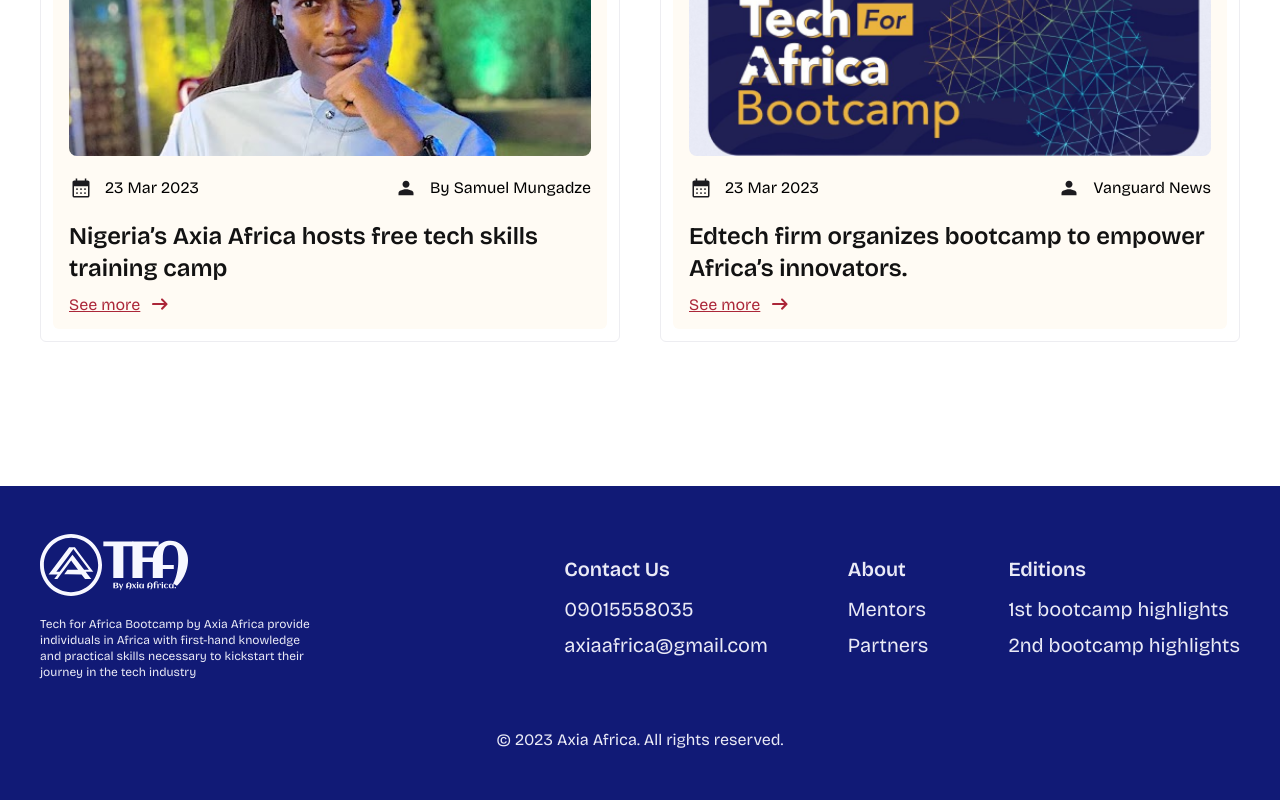
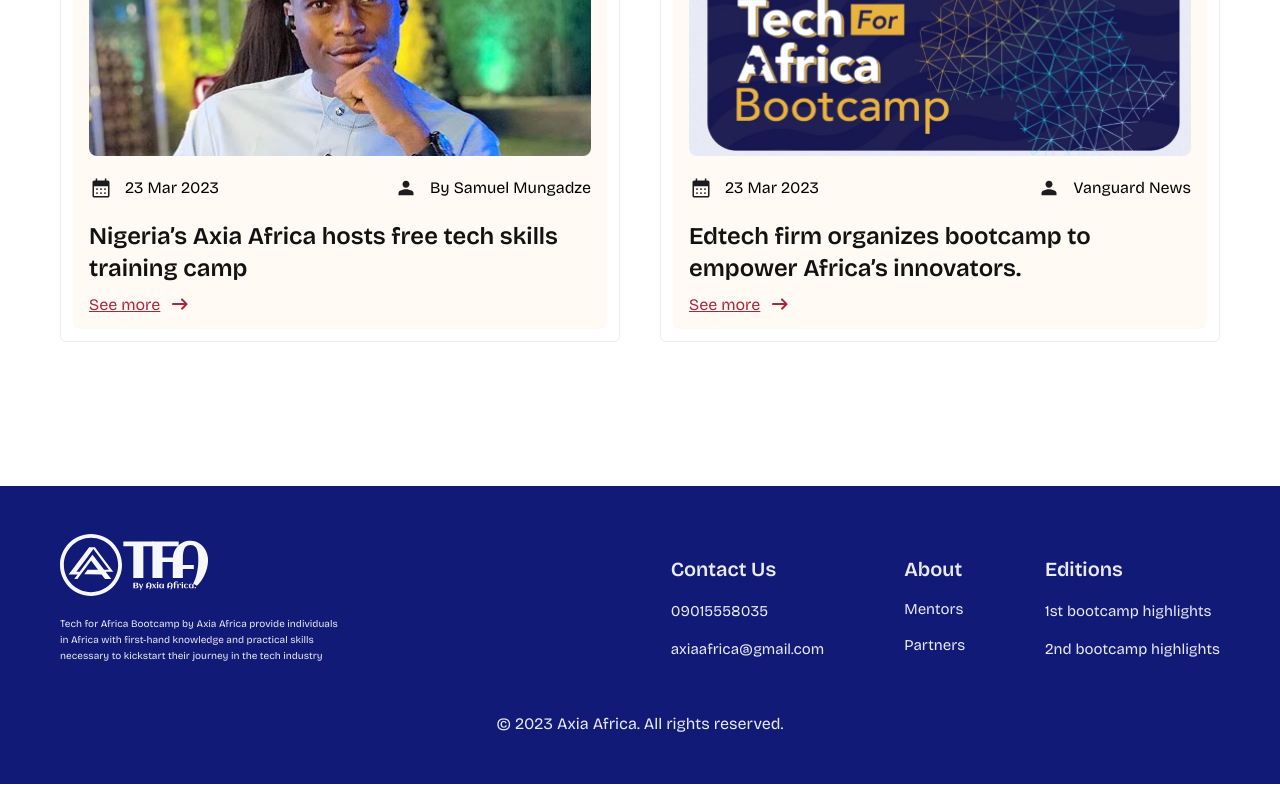
Before and after one commit to axiaafrica/Tech4africa, a Nuxt app: page /partners in a window 1280 px wide. Shown: the part 7178-7978 px from the top of the page. Built offline with nearby package versions, Linux system fonts and the light colour scheme.

Commit message:
finished the screens

```diff
--- a/components/landing/blog.vue
+++ b/components/landing/blog.vue
@@ -3,18 +3,22 @@
     <div class="titless flex flex-col justify-center">
       <div class="btnboxx flex justify-center">
         <div class="bordered-title">
-          <div class="pink-container-b text-sm md:text-base">TFA Featured On Blogs</div>
+          <div class="pink-container-b text-sm md:text-base">
+            TFA Featured On Blogs
+          </div>
         </div>
       </div>
       <div class="flex justify-center mt-8">
-        <h1 class="text-base md:text-[28px] font-semibold px-1 md:px-44 text-center">
-          These feature highlights the remarkable journey of the bootcamp and its profound
-          impact on tech education in Africa.
+        <h1
+          class="text-base md:text-[28px] font-semibold px-1 md:px-44 text-center"
+        >
+          These feature highlights the remarkable journey of the bootcamp and
+          its profound impact on tech education in Africa.
         </h1>
       </div>
     </div>
 
-    <div class="blogsbox grid grid-cols-1 md:grid-cols-2 gap-10 mt-12">
+    <div class="blogsbox grid grid-cols-1 md:grid-cols-2 gap-10 mt-12 px-5">
       <div class="blog bordered-box-outer" v-for="blog in blogs" :key="blog.id">
         <div class="pink-container w-full">
           <div class="">
@@ -26,7 +30,11 @@
           </div>
           <div class="dateaut mt-5 flex justify-between items-center">
             <div class="date flex gap-1 md:gap-3 items-center">
-              <img src="../../assets/images/icons/calender.svg" alt="" class="" />
+              <img
+                src="../../assets/images/icons/calender.svg"
+                alt=""
+                class=""
+              />
               <p class="text-xs md:text-base">{{ blog.date }}</p>
             </div>
             <div class="author flex gap-1 md:gap-3 items-center">
@@ -34,7 +42,9 @@
               <p class="text-xs md:text-base">{{ blog.author }}</p>
             </div>
           </div>
-          <div class="summery text-base md:text-2xl font-semibold text-greytext mt-5">
+          <div
+            class="summery text-base md:text-2xl font-semibold text-greytext mt-5"
+          >
             {{ blog.title }}
           </div>
           <div class="see mt-2">
@@ -44,7 +54,10 @@
             >
               See more
               <span
-                ><img src="../../assets/images/icons/arrowright.svg" alt="" class=""
+                ><img
+                  src="../../assets/images/icons/arrowright.svg"
+                  alt=""
+                  class=""
               /></span>
             </a>
           </div>
--- a/components/layout/Footer.vue
+++ b/components/layout/Footer.vue
@@ -1,7 +1,9 @@
 <template>
   <footer class="bg-deepblue text-footgrey">
     <div class="mx-auto w-full container-center px-3 md:px-0 py-12">
-      <div class="md:flex md:justify-between md:items-center w-full">
+      <div
+        class="lg:flex lg:justify-between lg:items-center w-full lg:px-5 sm:flex sm:justify-between sm:px-1 px-7 space-y-5"
+      >
         <div class="mb-6 md:mb-0 w-[278px]">
           <div class="logobox">
             <nuxt-link to="/">
@@ -13,22 +15,26 @@
                 />
               </div>
             </nuxt-link>
-            <div class="footsummery text-xs mt-5">
-              Tech for Africa Bootcamp by Axia Africa provide individuals in Africa with
-              first-hand knowledge and practical skills necessary to kickstart their
-              journey in the tech industry
+            <div class="footsummery text-xs sm:text-[10px] mt-5">
+              Tech for Africa Bootcamp by Axia Africa provide individuals in
+              Africa with first-hand knowledge and practical skills necessary to
+              kickstart their journey in the tech industry
             </div>
           </div>
         </div>
-        <div class="flex flex-col md:flex-row gap-8 md:gap-20">
+        <div
+          class="lg:flex sm:flex-col sm:grid sm:grid-cols-2 md:flex-row gap-8 md:gap-20 space-y-7 sm:space-y-0"
+        >
           <div class="">
             <h2 class="mb-3 font-semibold text-xl">Contact Us</h2>
             <ul class="flex flex-col gap-2 text-base md:text-xl">
               <li>
-                <a href="#" class="hover:underline">09015558035</a>
+                <a href="#" class="hover:underline text-[15px]">09015558035</a>
               </li>
               <li>
-                <a href="#" class="hover:underline">axiaafrica@gmail.com</a>
+                <a href="#" class="hover:underline text-[15px]"
+                  >axiaafrica@gmail.com</a
+                >
               </li>
             </ul>
           </div>
@@ -36,10 +42,10 @@
             <h2 class="mb-3 font-semibold">About</h2>
             <ul class="flex flex-col gap-2 text-base md:text-xl">
               <nuxt-link to="/mentors">
-                <li>Mentors</li>
+                <li class="text-[15px]">Mentors</li>
               </nuxt-link>
               <nuxt-link to="/partners">
-                <li>Partners</li>
+                <li class="text-[15px]">Partners</li>
               </nuxt-link>
             </ul>
           </div>
@@ -47,16 +53,22 @@
             <h2 class="mb-3 font-semibold">Editions</h2>
             <ul class="flex flex-col gap-2 text-base md:text-xl">
               <li>
-                <a href="#" class="hover:underline">1st bootcamp highlights</a>
+                <a href="#" class="hover:underline text-[15px]"
+                  >1st bootcamp highlights</a
+                >
               </li>
               <li>
-                <a href="#" class="hover:underline">2nd bootcamp highlights</a>
+                <a href="#" class="hover:underline text-[15px]"
+                  >2nd bootcamp highlights</a
+                >
               </li>
             </ul>
           </div>
         </div>
       </div>
-      <div class="sm:flex sm:items-center sm:justify-center mt-12">
+      <div
+        class="sm:flex sm:items-center sm:justify-center mt-12 text-base px-7 sm:px-0"
+      >
         © 2023 Axia Africa. All rights reserved.
       </div>
     </div>
--- a/tailwind.config.js
+++ b/tailwind.config.js
@@ -42,10 +42,10 @@
         blkblk: "#636363",
         footgrey: "#EAEAF6",
       },
-      borderColor:{
+      borderColor: {
         borderCol: "#2D3582",
-      }
+      },
     },
   },
   plugins: [],
-}
+};
```
